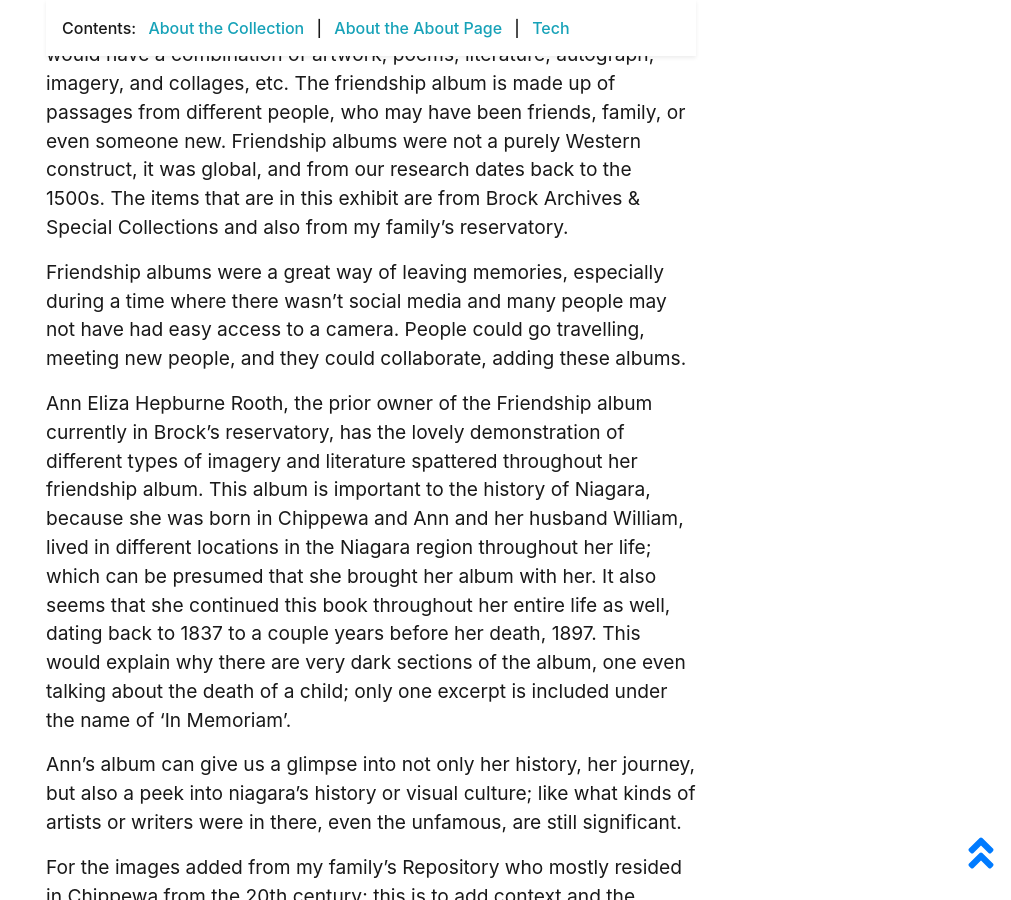
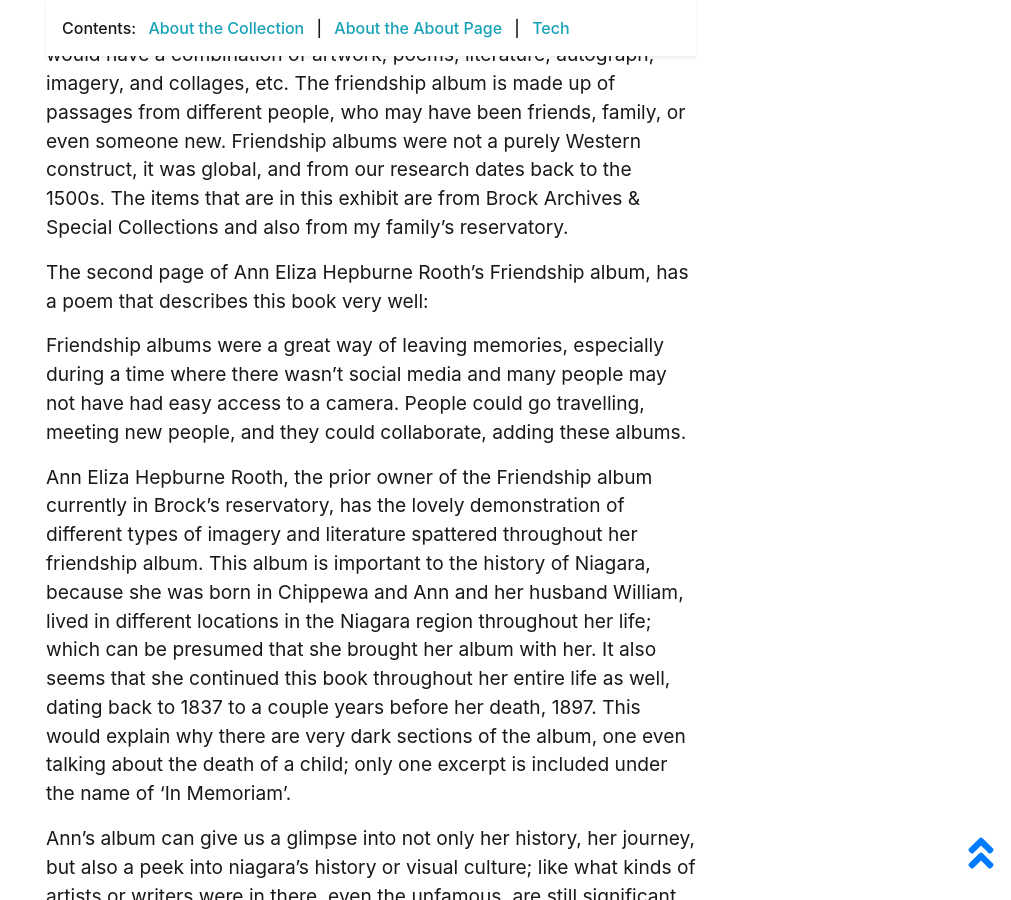
Before and after one commit to AbiSarah/A-Fond-Sigh-of-Friendship, a Jekyll site: the page built from pages/about.md, in a window 1280 px wide and 900 px high, scrolled down 802 px. Shown: the whole window, without its empty margins (269-1280 px from the left). Built offline with Jekyll 4.4.1, drawn with Linux system fonts in a browser that asks for light colours.

Commit message:
Update about.md

```diff
--- a/pages/about.md
+++ b/pages/about.md
@@ -16,6 +16,8 @@ credits: true
 
 Friendship albums are something you may have not heard of; or have a different idea of what it may have been, when you hear the name. A friendship album,  may also be known as an amicorum album, or in the case of my family, autograph books. These were albums where people would have a combination of artwork, poems, literature, autograph, imagery, and collages, etc. The friendship album is made up of passages from different people, who may have been friends, family, or even someone new. Friendship albums were not a purely Western construct, it was global, and from our research dates back to the 1500s. The items that are in this exhibit are from Brock Archives & Special Collections and also from my family's reservatory.
 
+The second page of Ann Eliza Hepburne Rooth’s Friendship album, has a poem that describes this book very well:
+
 Friendship albums were a great way of leaving memories, especially during a time where there wasn’t social media and many people  may not have had easy access to a camera. People could go travelling, meeting new people, and they could collaborate, adding these albums.
 
 Ann Eliza Hepburne Rooth, the prior owner of the Friendship album currently in Brock's reservatory, has the lovely demonstration of different types of imagery and literature spattered throughout her friendship album. This album is important to the history of Niagara, because she was born in Chippewa and Ann and her husband William, lived in different locations in the Niagara region throughout her life; which can be presumed that she brought her album with her. It also seems that she continued this book throughout her entire life as well, dating back to 1837 to a couple years before her death, 1897. This would explain why there are very dark sections of the album, one even talking about the death of a child; only one excerpt is included under the name of 'In Memoriam'.
```
